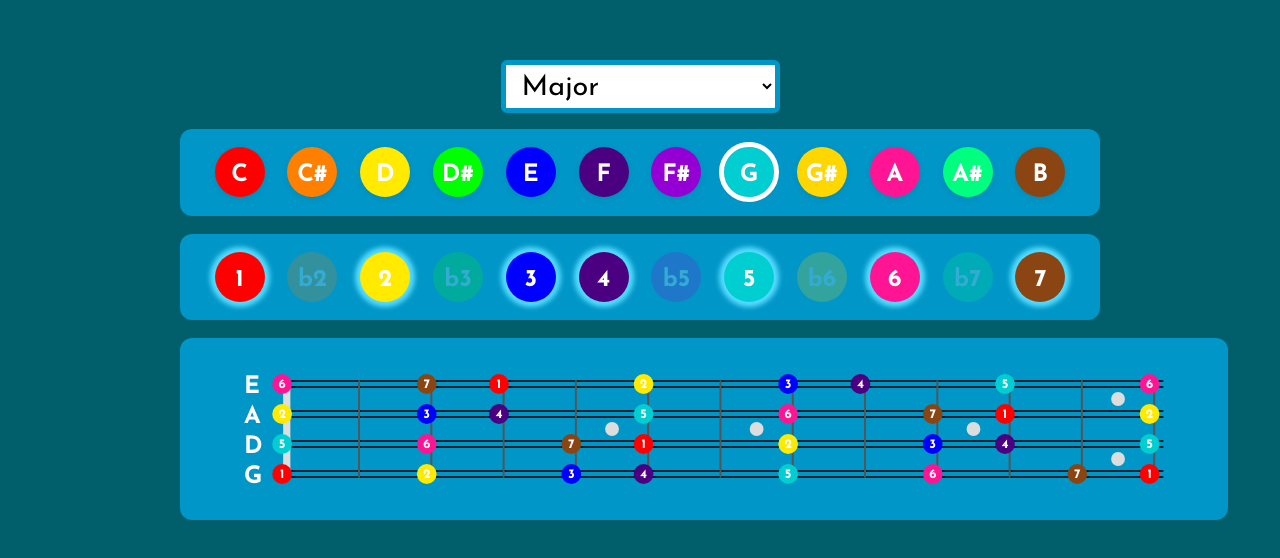
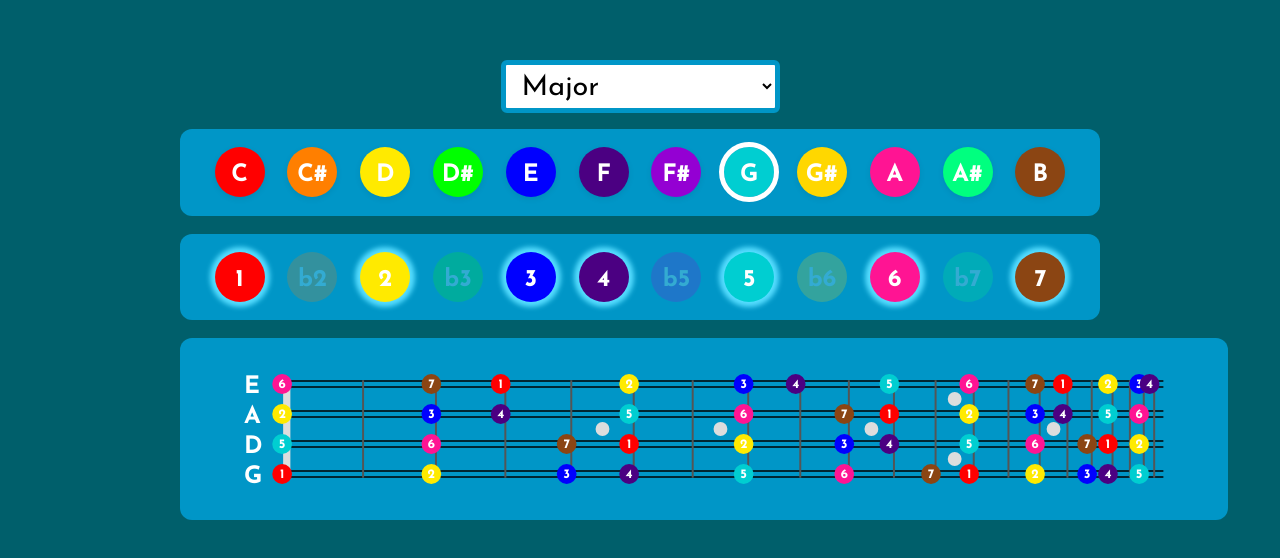
Before and after one commit to Cxom/mandolin-fretboard, a React (Vite) app: page / in a window 1280 px wide. Shown: the part 110-668 px from the top of the page. Built offline with nearby package versions, Linux system fonts and the light colour scheme.

Commit message:
Add non-linear scaling to frets like a real fretboard!

```diff
--- a/src/SvgFretboard.tsx
+++ b/src/SvgFretboard.tsx
@@ -13,7 +13,7 @@ type SvgFretboardProps = {
 const SVG_WIDTH = '100%';
 const SVG_HEIGHT = '100%';
 
-const FRETS = 12;
+const FRETS = 20;
 
 const VERTICAL_TOP = 20; // percent
 const GAP_BETWEEN_COURSES = 20; // percent
@@ -32,10 +32,17 @@ const NUT_START = 4.65; // percent
 const FRETBOARD_END = 99;
 
 const FRETBOARD_LENGTH = FRETBOARD_END - NUT_START; // percent
-const BASE_FRET_GAP = FRETBOARD_LENGTH / 9; // This will have to change if we change the number of frets visible
-const FRET_SIZE_DIFFERENCE_INCREMENT = -BASE_FRET_GAP / 22;
-
-const FRET_GAP = FRETBOARD_LENGTH / FRETS; // percent
+const BASE_FRET_GAP = (44 * FRETBOARD_LENGTH) / (FRETS * (45 - FRETS));
+const LINEAR_FRET_GAP = FRETBOARD_LENGTH / FRETS; // percent
+const useLinearFrets = false; // toggle for linear vs real fret spacing
+const calcFretGap = (fretIndex: number) => useLinearFrets ? LINEAR_FRET_GAP : BASE_FRET_GAP * (1 - (fretIndex / 22))
+const calcFretPosition = (fretIndex: number) => {
+  if (useLinearFrets) {
+    return NUT_START + LINEAR_FRET_GAP * (fretIndex);
+  } else {
+    return NUT_START + BASE_FRET_GAP * (fretIndex - (fretIndex * (fretIndex - 1)) / 44);
+  }
+};
 
 const FRET_INDICATOR_SIZE = 1.05;
 
@@ -133,10 +140,11 @@ function frets() {
   const fretTop = VERTICAL_TOP - NUT_FRET_BUFFER;
   const fretBottom = VERTICAL_TOP + (GAP_BETWEEN_COURSES * 3) + NUT_FRET_BUFFER;
   return Array.from({ length: FRETS }, (_, i) => {
-    const horizontalPosition = NUT_START + ((i + 1) * FRET_GAP);
+    let fretNumber = i + 1;
+    const horizontalPosition = calcFretPosition(fretNumber);
     return (
       <line
-        key={`fret-${i + 1}`}
+        key={`fret-${fretNumber}`}
         x1={`${horizontalPosition}%`}
         y1={`${fretTop}%`}
         x2={`${horizontalPosition}%`}
@@ -150,7 +158,7 @@ function frets() {
 
 function fretDots() {
   // Positions for fret dots
-  const indicators = [
+  const fretDots = [
     // Between 2nd and 3rd string, between frets 4/5, 6/7, 9/10
     { fret: 4.5, string: 1.5 },
     { fret: 6.5, string: 1.5 },
@@ -163,15 +171,18 @@ function fretDots() {
     { fret: 14.5, string: 1.5 },
   ];
 
-  return indicators.map((ind, idx) => {
-    // Calculate X position: NUT_START + FRET_GAP * ind.fret
-    const x = NUT_START + FRET_GAP * ind.fret;
-    // Calculate Y position: VERTICAL_TOP + GAP_BETWEEN_COURSES * ind.string
-    const y = VERTICAL_TOP + GAP_BETWEEN_COURSES * ind.string;
+  return fretDots.map(fretDot => {
+
+    // follows scaling between frets to center dot
+    const scaledDotPosition = calcFretPosition(fretDot.fret);
+    // linearly centers dot between frets
+    const centeredDotPosition = calcFretPosition(Math.floor(fretDot.fret)) + .5 * calcFretGap(Math.floor(fretDot.fret));
+
+    const y = VERTICAL_TOP + GAP_BETWEEN_COURSES * fretDot.string;
     return (
         <circle
-            key={`fret-indicator-${idx}`}
-            cx={`${x}%`}
+            key={`fret-indicator-${Math.ceil(fretDot.fret)}-${fretDot.string}`}
+            cx={`${centeredDotPosition}%`}
             cy={`${y}%`}
             r={`${FRET_INDICATOR_SIZE}%`}
             fill="#ddd"
@@ -201,7 +212,7 @@ function noteIndicators({ displayOptions }: { displayOptions: DisplayOptions })
         indicators.push(
             <circle
                 key={`note-indicator-course-${course}-fret-${fret}`}
-                cx={`${NUT_START + FRET_GAP * fret + NOTE_INDICATOR_OFFSET}%`}
+                cx={`${calcFretPosition(fret) + NOTE_INDICATOR_OFFSET}%`}
                 cy={`${VERTICAL_TOP + GAP_BETWEEN_COURSES * course}%`}
                 r={`${NOTE_INDICATOR_SIZE}%`}
                 fill={degreeInfo!.color}
@@ -210,7 +221,7 @@ function noteIndicators({ displayOptions }: { displayOptions: DisplayOptions })
         indicators.push(
             <text
                 key={`note-indicator-course-${course}-fret-${fret}-text`}
-                x={`${NUT_START + FRET_GAP * fret + NOTE_INDICATOR_OFFSET}%`}
+                x={`${calcFretPosition(fret) + NOTE_INDICATOR_OFFSET}%`}
                 y={`${VERTICAL_TOP + GAP_BETWEEN_COURSES * course + 2.95}%`}
                 fontFamily="'Josefin Sans', Arial, Helvetica, sans-serif"
                 fontWeight={800}
```
Also changed, not shown: 1 other file (tests, documents, lock files or other folders).
